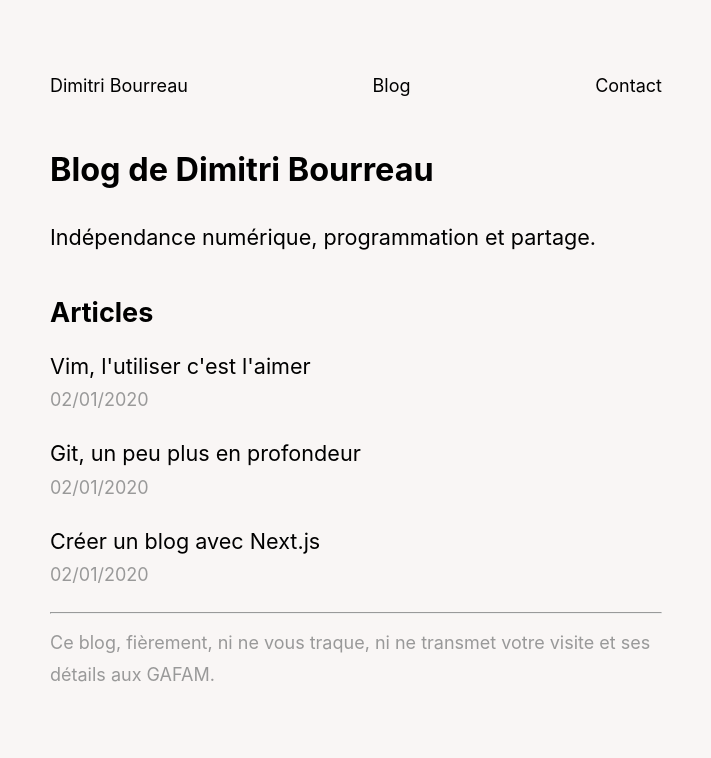
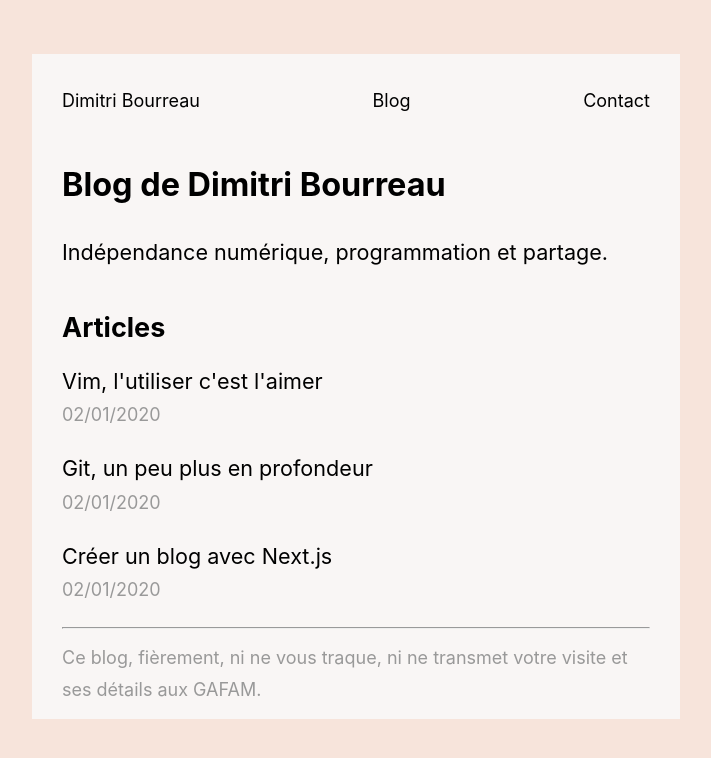
Before and after one commit to tobudim/next-blog, a Next.js app: page /blog in a window 1280 px wide. Shown: the top 758 px of the page, without its empty margins (284-995 px from the left). Built offline with nearby package versions, Linux system fonts and the light colour scheme.

Commit message:
update global style

```diff
--- a/components/layout.module.css
+++ b/components/layout.module.css
@@ -1,7 +1,9 @@
 .container {
 	max-width: 36rem;
-	padding: 0 1rem;
+	padding: 15px 30px;
 	margin: 3rem auto 6rem;
+	background-color: rgb(249, 246, 245);
+	min-height: 80vh;
 }
 
 .header {
--- a/styles/globals.css
+++ b/styles/globals.css
@@ -6,7 +6,7 @@ body {
     Ubuntu, Cantarell, Fira Sans, Droid Sans, Helvetica Neue, sans-serif;
 	line-height: 1.6;
 	font-size: 18px;
-	background-color: rgb(249, 246, 245);
+	background-color: #f7e4db;
 }
 
 a {
@@ -17,7 +17,7 @@ a {
 }
 
 a:hover {
-	border-bottom: 5px solid white;
+	border-bottom: 5px solid #fbd0bb;
 }
 
 img {
```
